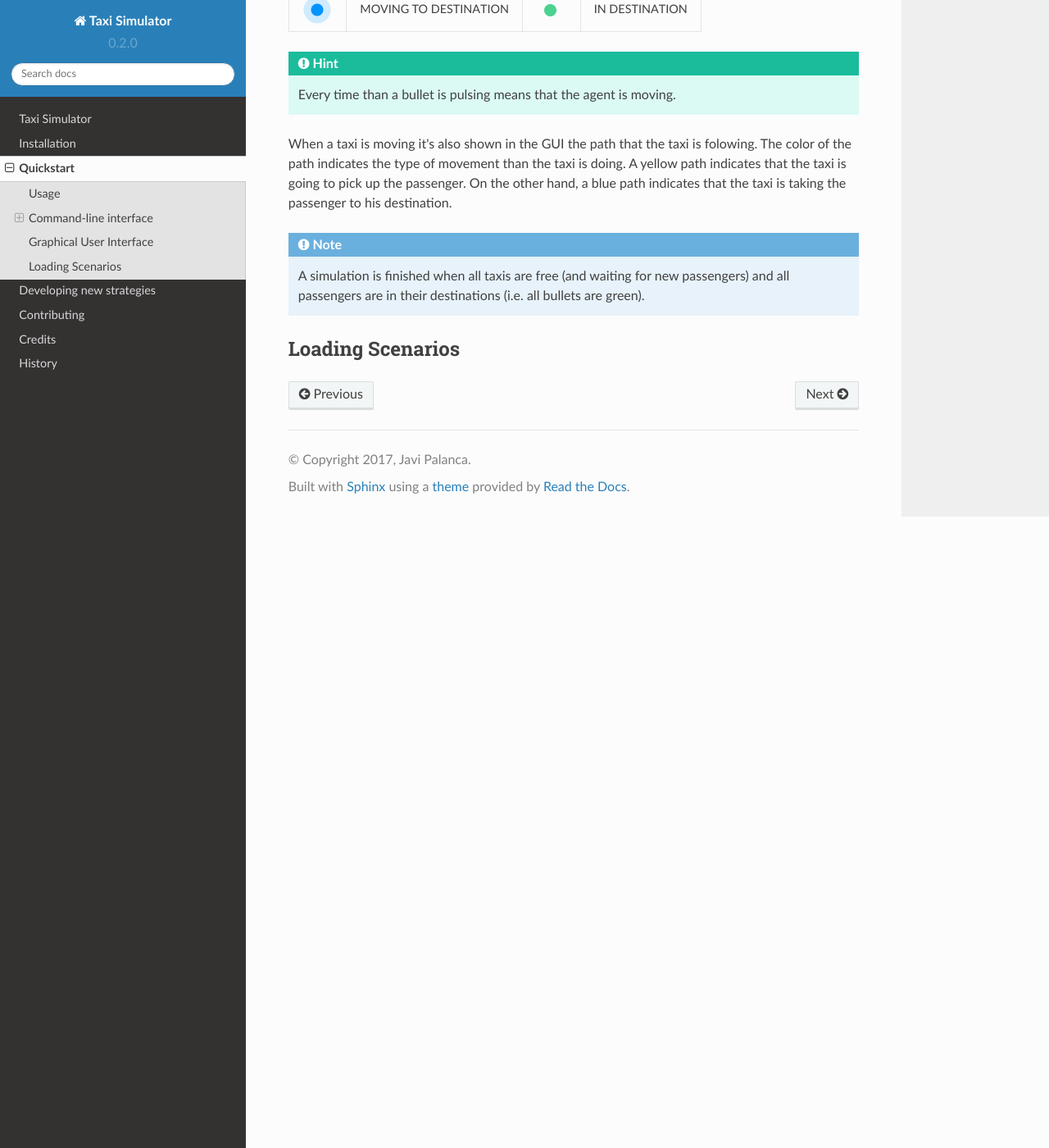
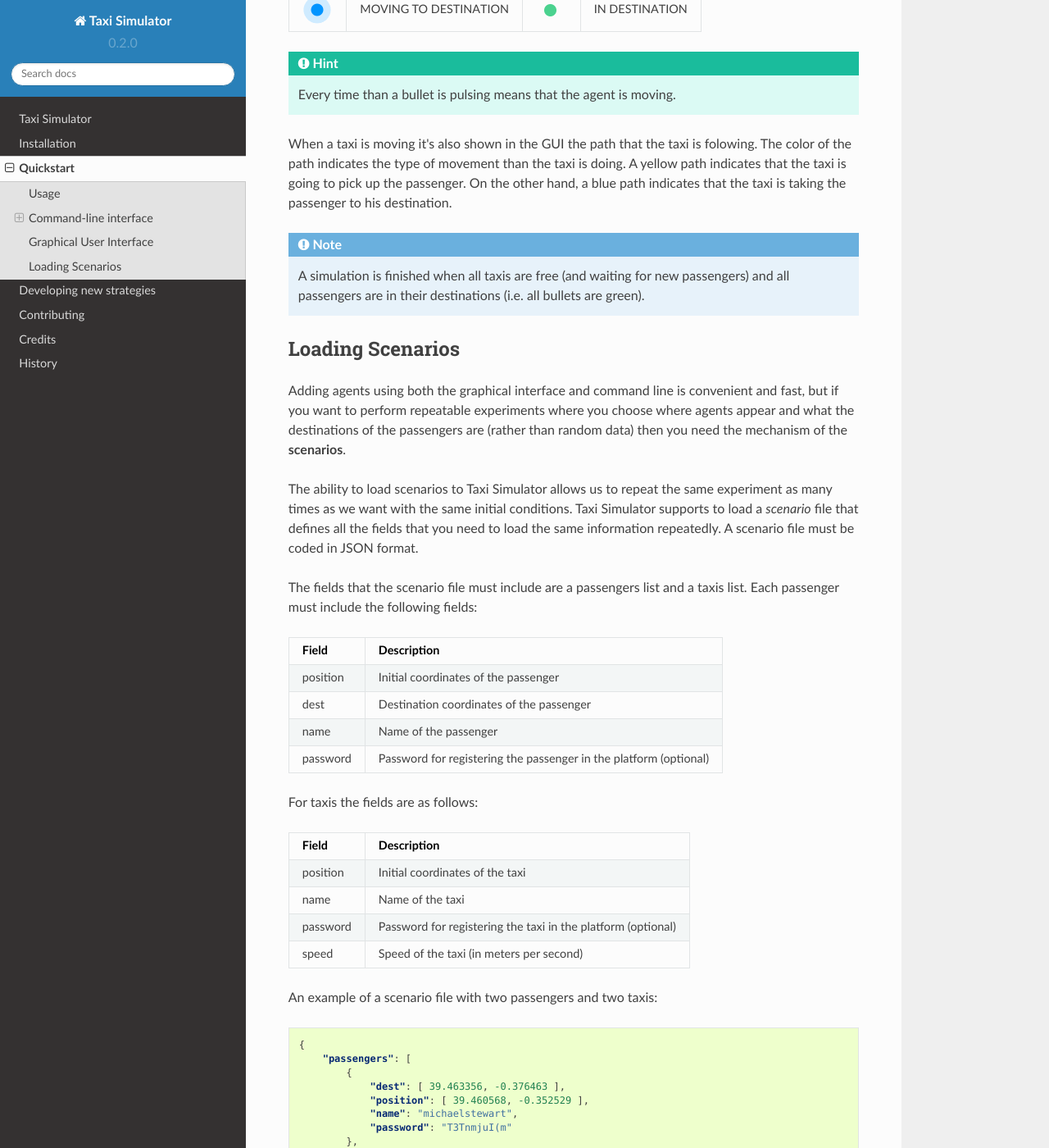
Before and after one commit to javipalanca/simfleet, a Sphinx documentation site: the page built from docs/usage.rst, in a window 1280 px wide and 1400 px high, scrolled down 6657 px. Shown: the whole window at 82% size. Built offline with Sphinx 7.4.7 and the Read the Docs theme 2.0.0, drawn with Linux system fonts in a browser that asks for light colours; pages that are not in the unit, such as notebooks, are missing from menus; some of the changed text lies outside the part shown.

Commit message:
scenario docs added.

```diff
--- a/docs/usage.rst
+++ b/docs/usage.rst
@@ -309,3 +309,89 @@ On the other hand, a blue path indicates that the taxi is taking the passenger t
 
 Loading Scenarios
 =================
+
+Adding agents using both the graphical interface and command line is convenient and fast, but if you want to perform
+repeatable experiments where you choose where agents appear and what the destinations of the passengers are (rather than
+random data) then you need the mechanism of the **scenarios**.
+
+The ability to load scenarios to Taxi Simulator allows us to repeat the same experiment as many times as we want with
+the same initial conditions. Taxi Simulator supports to load a *scenario* file that defines all the fields that you need
+to load the same information repeatedly. A scenario file must be coded in JSON format.
+
+The fields that the scenario file must include are a passengers list and a taxis list. Each passenger must include the
+following fields:
+
++-----------+--------------------------------------------------------------------+
+|  Field    |  Description                                                       |
++===========+====================================================================+
+| position  |     Initial coordinates of the passenger                           |
++-----------+--------------------------------------------------------------------+
+| dest      |    Destination coordinates of the passenger                        |
++-----------+--------------------------------------------------------------------+
+| name      |    Name of the passenger                                           |
++-----------+--------------------------------------------------------------------+
+| password  | Password for registering the passenger in the platform (optional)  |
++-----------+--------------------------------------------------------------------+
+
+For taxis the fields are as follows:
+
++-----------+--------------------------------------------------------------------+
+|  Field    |  Description                                                       |
++===========+====================================================================+
+|position   |   Initial coordinates of the taxi                                  |
++-----------+--------------------------------------------------------------------+
+|name       |   Name of the taxi                                                 |
++-----------+--------------------------------------------------------------------+
+|password   |   Password for registering the taxi in the platform (optional)     |
++-----------+--------------------------------------------------------------------+
+|speed      |   Speed of the taxi (in meters per second)                         |
++-----------+--------------------------------------------------------------------+
+
+An example of a scenario file with two passengers and two taxis:
+
+.. code-block:: json
+
+    {
+        "passengers": [
+            {
+                "dest": [ 39.463356, -0.376463 ],
+                "position": [ 39.460568, -0.352529 ],
+                "name": "michaelstewart",
+                "password": "T3TnmjuI(m"
+            },
+            {
+                "dest": [ 39.49529, -0.401478 ],
+                "position": [ 39.49529, -0.401478 ],
+                "name": "ghiggins",
+                "password": "@5wPA$Mx#O"
+            }
+        ],
+        "taxis": [
+            {
+                "position": [ 39.462618, -0.364888 ],
+                "name": "taxi1",
+                "password": "$JM!Zcwh0R",
+                "speed": 2000
+            },
+            {
+                "position": [ 39.478458, -0.406736 ],
+                "password": "_bx1TBEiu8",
+                "name": "taxi2",
+                "speed": 2000
+            }
+        ]
+    }
+
+
+Finally, to load a scenario in a simulation use the ``--scenario`` option with the filename of the JSON file:
+
+.. code-block:: console
+
+    $ taxi_simulator --scenario my_scenario.json
+
+    INFO:root:Starting Taxi Simulator
+    INFO:CoordinatorAgent:Coordinator agent running
+    INFO:CoordinatorAgent:Web interface running at http://127.0.0.1:9000/app
+    INFO:root:Creating 0 taxis and 0 passengers.
+    INFO:root:Loading scenario my_scenario.json
+    INFO:RouteAgent:Route agent running
```
